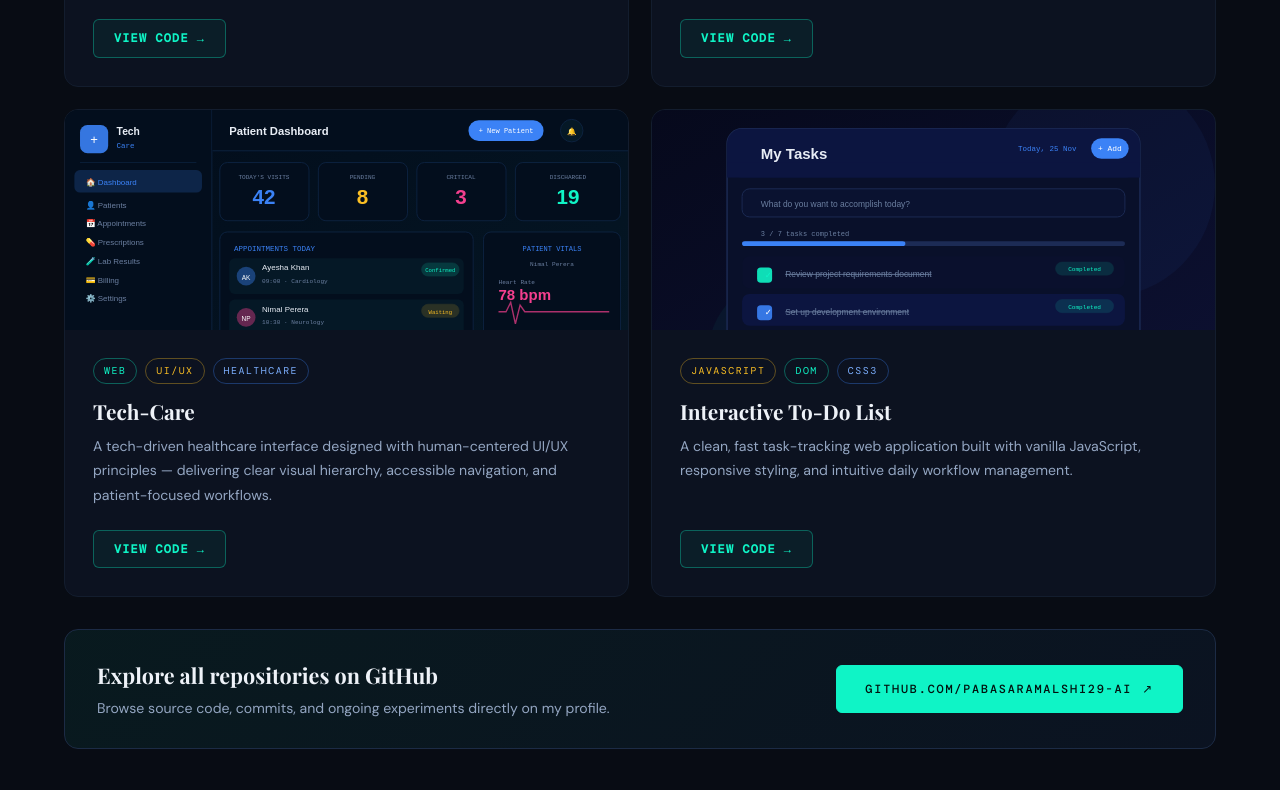
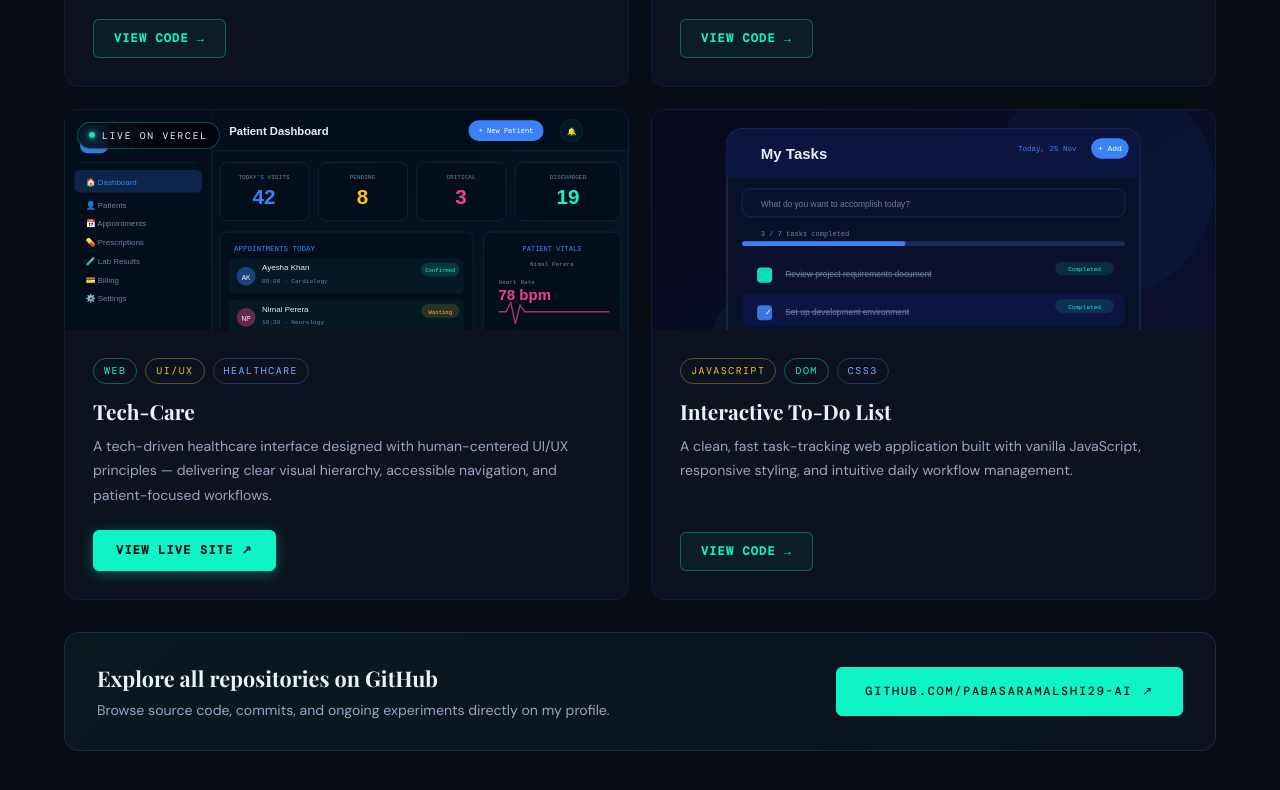
Before and after one commit to pabasaramalshi29-ai/Malshi-portfolio, a plain HTML site: page index.html in a window 1280 px wide. Shown: the part 4196-4986 px from the top of the page. Drawn offline with nearby package versions, Linux system fonts and the light colour scheme; a web font is replaced by a local one.

Commit message:
Update index.html

```diff
--- a/index.html
+++ b/index.html
@@ -418,6 +418,7 @@
           <article class="proj-card reveal" data-category="mobile" style="--delay: .22s">
             <div class="proj-visual proj-img-wrap vis-tech">
               <img src="assets/projects/techcare-preview.svg" alt="Tech-Care — healthcare patient dashboard with vitals and appointments" class="proj-preview-img" loading="lazy" />
+              <div class="proj-live-badge"><span class="live-dot"></span>Live on Vercel</div>
             </div>
             <div class="proj-body">
               <div class="proj-tags">
@@ -430,9 +431,9 @@
                 A tech-driven healthcare interface designed with human-centered UI/UX principles — delivering clear visual hierarchy, accessible navigation, and patient-focused workflows.
               </p>
               <div class="proj-links">
-                <a href="https://github.com/Ramuthu-creator/Tech-Care" target="_blank" rel="noopener noreferrer" class="proj-btn-code">
-                  <span>View Code</span>
-                  <span aria-hidden="true">→</span>
+                <a href="https://tech-care-zeta.vercel.app/" target="_blank" rel="noopener noreferrer" class="proj-btn-live" style="color: #031310 !important;">
+                  <span style="color: #031310 !important; font-weight: 700;">View Live Site</span>
+                  <span aria-hidden="true" style="color: #031310 !important; font-weight: 700;">↗</span>
                 </a>
               </div>
             </div>
```
